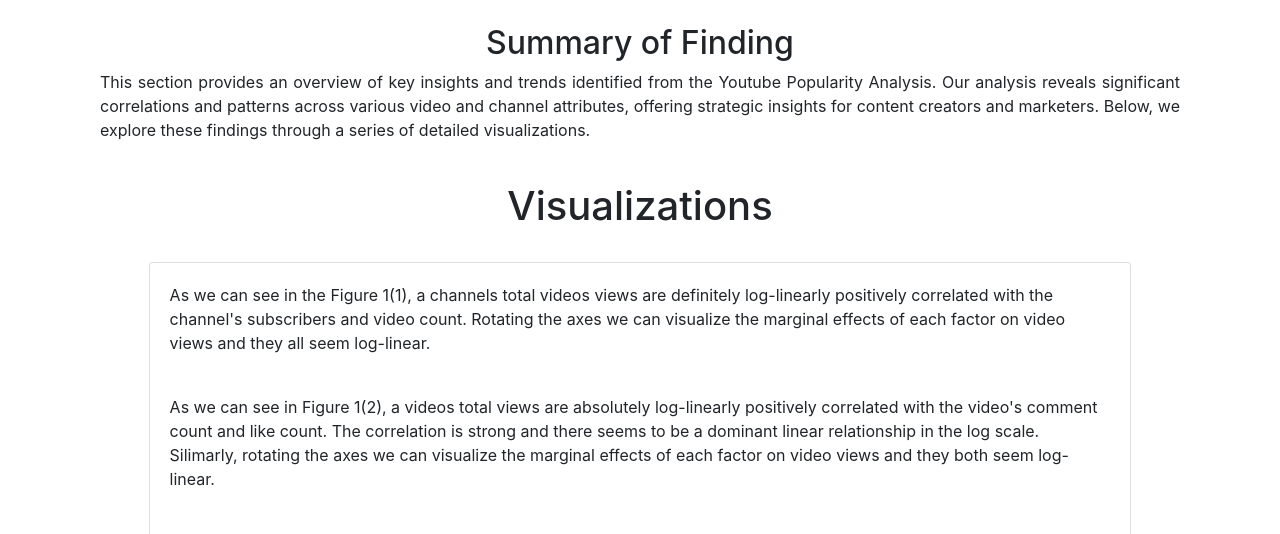
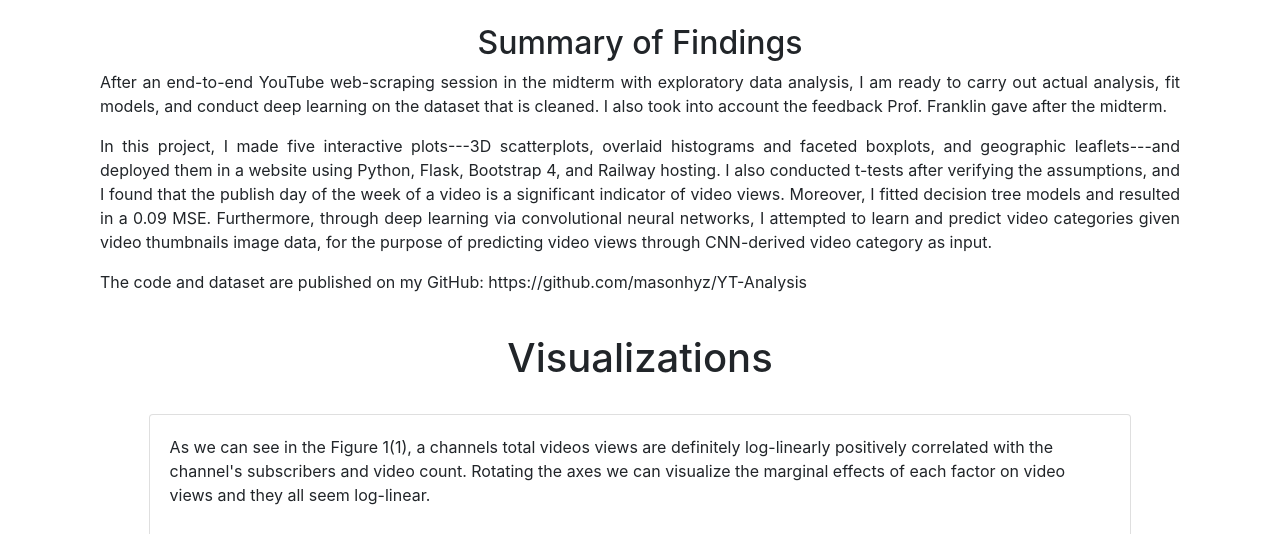
Before and after one commit to masonhyz/YT-Analysis, a Flask app: template templates/index.html in a window 1280 px wide. Shown: the part 56-590 px from the top of the page. Run offline with Flask 3, Linux system fonts and the light colour scheme; the template is opened without the code that fills it, so the values that code supplies are empty; parts of the project's set-up code (start-up, migrations or seed data) failed here and were passed over; some libraries are stand-ins or nearby versions.

Commit message:
added summary

```diff
--- a/templates/index.html
+++ b/templates/index.html
@@ -3,9 +3,15 @@
     <div class="container my-4">
         <div class="row">
             <div class="col-md-12">
-                <h2 class="text-center">Summary of Finding</h2>
+                <h2 class="text-center">Summary of Findings</h2>
                 <p class="text-justify">
-                    This section provides an overview of key insights and trends identified from the Youtube Popularity Analysis. Our analysis reveals significant correlations and patterns across various video and channel attributes, offering strategic insights for content creators and marketers. Below, we explore these findings through a series of detailed visualizations.
+                    After an end-to-end YouTube web-scraping session in the midterm with exploratory data analysis, I am ready to carry out actual analysis, fit models, and conduct deep learning on the dataset that is cleaned. I also took into account the feedback Prof. Franklin gave after the midterm.
+                </p>
+                <p class="text-justify">
+                    In this project, I made five interactive plots---3D scatterplots, overlaid histograms and faceted boxplots, and geographic leaflets---and deployed them in a website using Python, Flask, Bootstrap 4, and Railway hosting. I also conducted t-tests after verifying the assumptions, and I found that the publish day of the week of a video is a significant indicator of video views. Moreover, I fitted decision tree models and resulted in a 0.09 MSE. Furthermore, through deep learning via convolutional neural networks, I attempted to learn and predict video categories given video thumbnails image data, for the purpose of predicting video views through CNN-derived video category as input.
+                </p>
+                <p class="text-justify">
+                    The code and dataset are published on my GitHub: https://github.com/masonhyz/YT-Analysis
                 </p>
             </div>
         </div>
```
